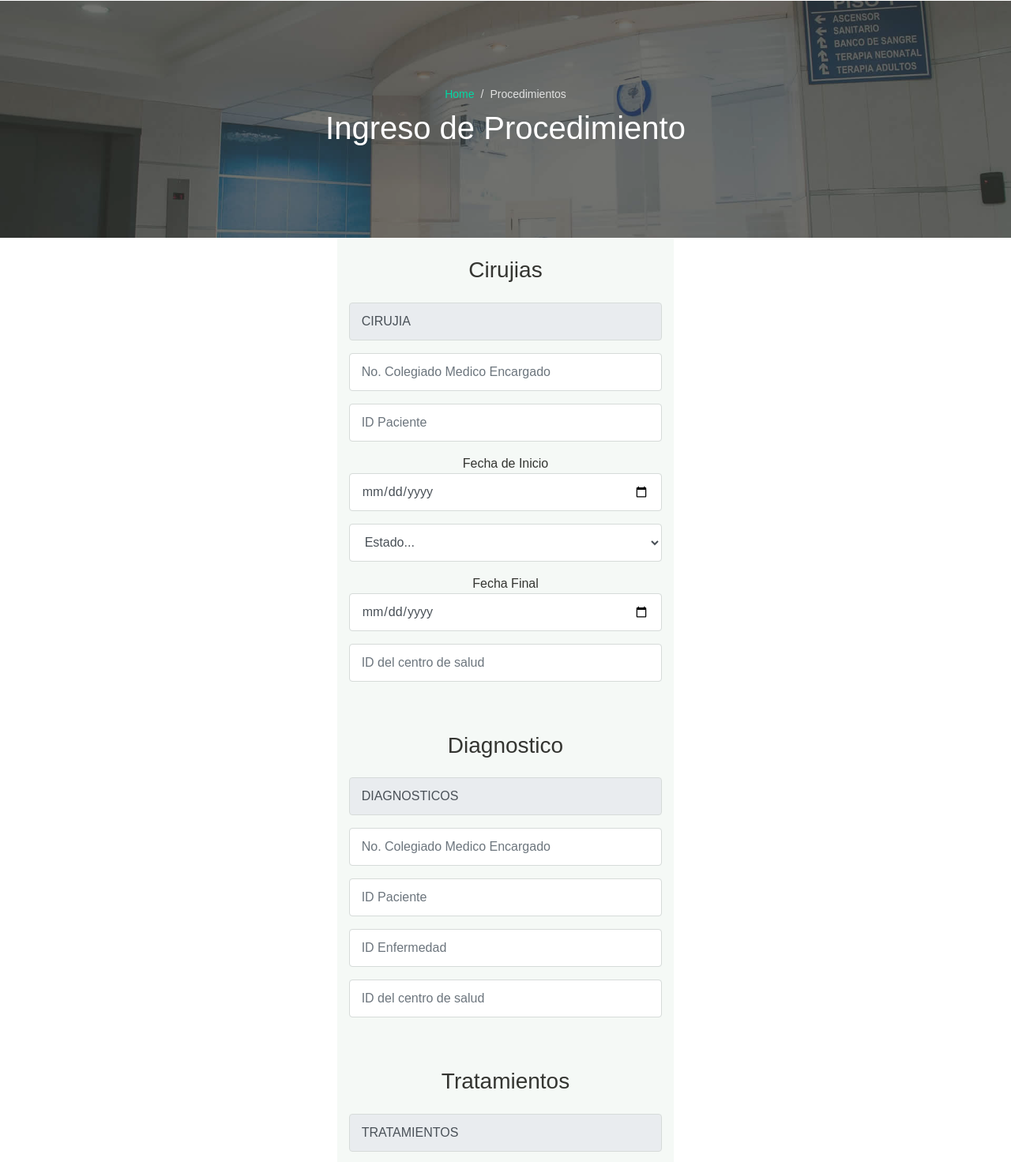
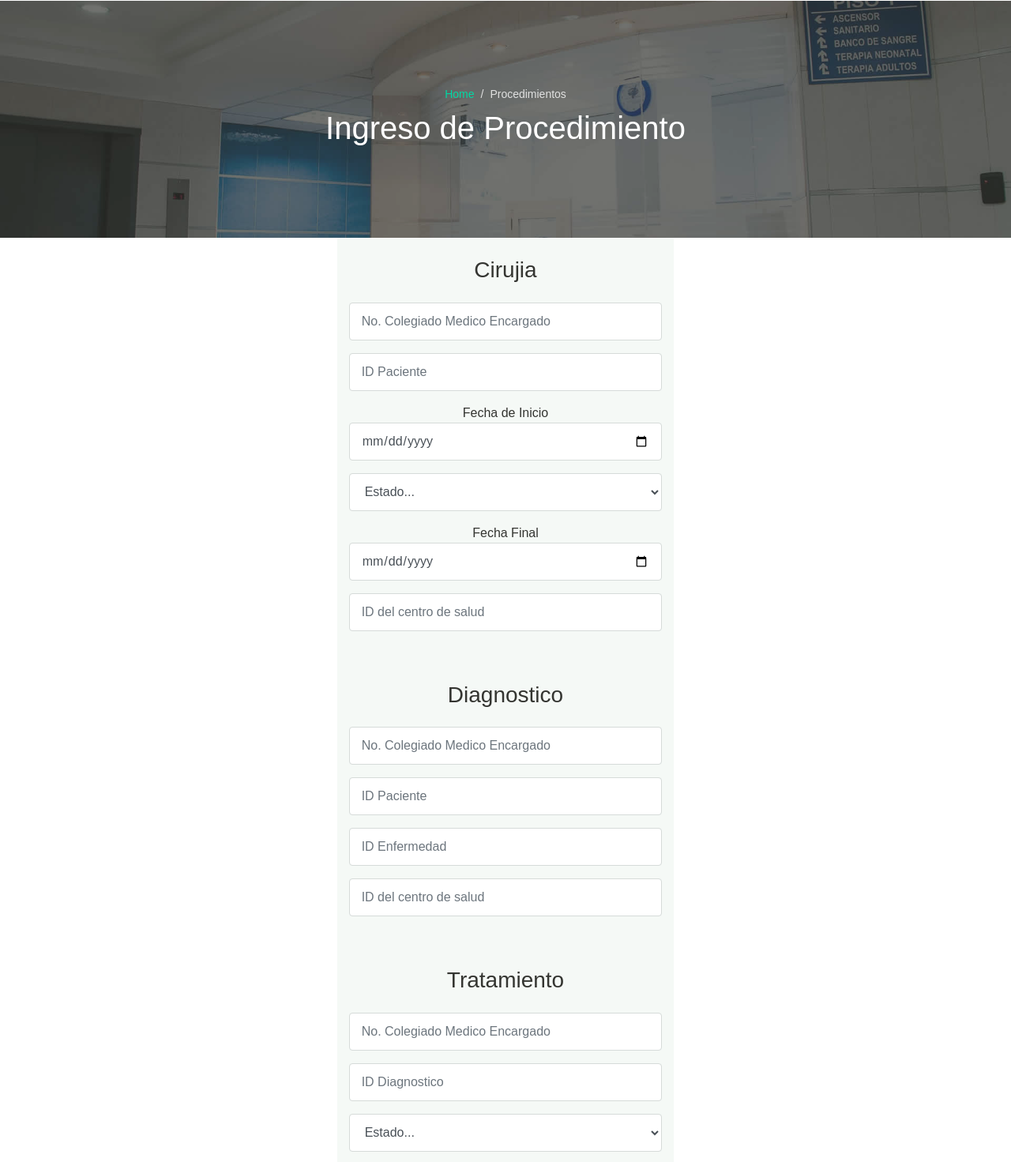
Before and after one commit to Arthurs101/CentrosSaludAPP, a website: page TRY2/html/A_procedimientos.html in a window 1280 px wide. Shown: the part 231-1702 px from the top of the page at 79% size. Drawn offline with Linux system fonts and the light colour scheme.

Commit message:
update procedimientos

```diff
--- a/TRY2/html/A_procedimientos.html
+++ b/TRY2/html/A_procedimientos.html
@@ -127,10 +127,8 @@
                 <!-- Enviar POST -->
                 <form action="#" method="POST"></form>
                     <div class="p-0">
-                        <h3 class="mb-4 text-center">Cirujias</h3>
-                        <div class="form-group">
-                            <input type="text" class="form-control" value="CIRUJIA" disabled="True">
-                        </div>
+                        <!-- Cirujia -->
+                        <h3 class="mb-4 text-center">Cirujia</h3>
                         <div class="form-group">
                             <input type="text" class="form-control" placeholder="No. Colegiado Medico Encargado">
                         </div>
@@ -157,10 +155,8 @@
                             <input type="text"  class="form-control" placeholder="ID del centro de salud">
                         </div>
                         <br><br>
+                        <!-- Diagnostico -->
                         <h3 class="mb-4 text-center">Diagnostico</h3>
-                        <div class="form-group">
-                            <input type="text" class="form-control" value="DIAGNOSTICOS" disabled="True">
-                        </div>
                         <div class="form-group">
                             <input type="text" class="form-control" placeholder="No. Colegiado Medico Encargado">
                         </div>
@@ -174,16 +170,13 @@
                             <input type="text"  class="form-control" placeholder="ID del centro de salud">
                         </div>
                         <br><br>
-                        <h3 class="mb-4 text-center">Tratamientos</h3>
-                        <div class="form-group">
-                            <input type="text" class="form-control" value="TRATAMIENTOS" disabled="True">
-                        </div>
+                        <!-- Tratamientos -->
+                        <h3 class="mb-4 text-center">Tratamiento</h3>
                         <div class="form-group">
                             <input type="text" class="form-control" placeholder="No. Colegiado Medico Encargado">
                         </div>
                         <div class="form-group">
                             <input type="text" class="form-control" placeholder="ID Diagnostico">
-                        </div>
                         </div>
                         <div class="form-group">
                             <select name="selec1" class="form-control">
@@ -193,10 +186,8 @@
                             </select>
                         </div>
                         <br><br>
+                        <!-- Examenes -->
                         <h3 class="mb-4 text-center">Examenes</h3>
-                        <div class="form-group">
-                            <input type="text" class="form-control" value="EXAMENES" disabled="True">
-                        </div>
                         <div class="form-group">
                             <input type="text" class="form-control" placeholder="No. Colegiado Medico Encargado">
                         </div>
@@ -217,10 +208,8 @@
                             <input type="text"  class="form-control" placeholder="ID del centro de salud">
                         </div>
                         <br><br>
+                        <!-- Medicamentos -->
                         <h3 class="mb-4 text-center">Medicamentos</h3>
-                        <div class="form-group">
-                            <input type="text" class="form-control" value="MEDICAMENTO" disabled="True">
-                        </div>
                         <div class="form-group">
                             <input type="text" class="form-control" placeholder="ID Tratamiento">
                         </div>
```
Lines whose indentation alone changed are shown as unchanged.
